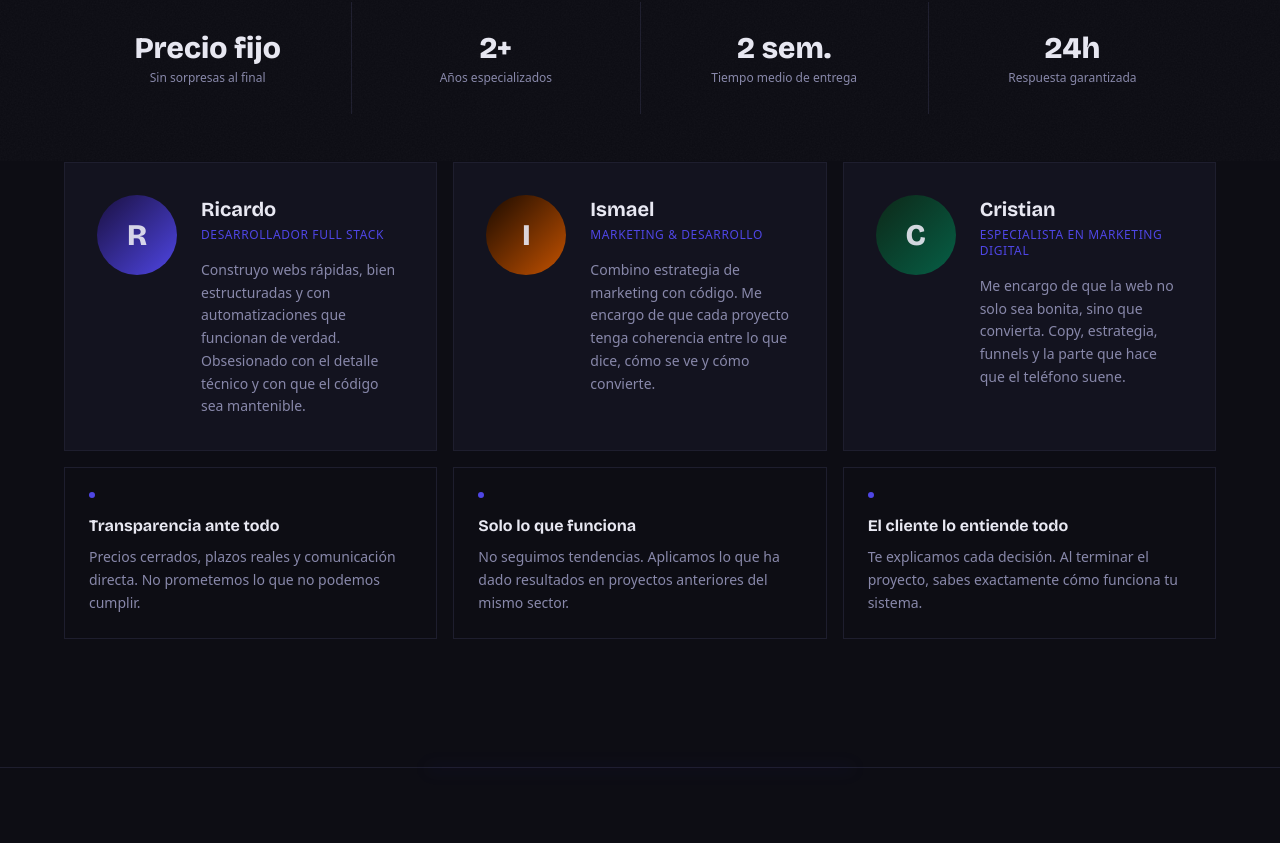
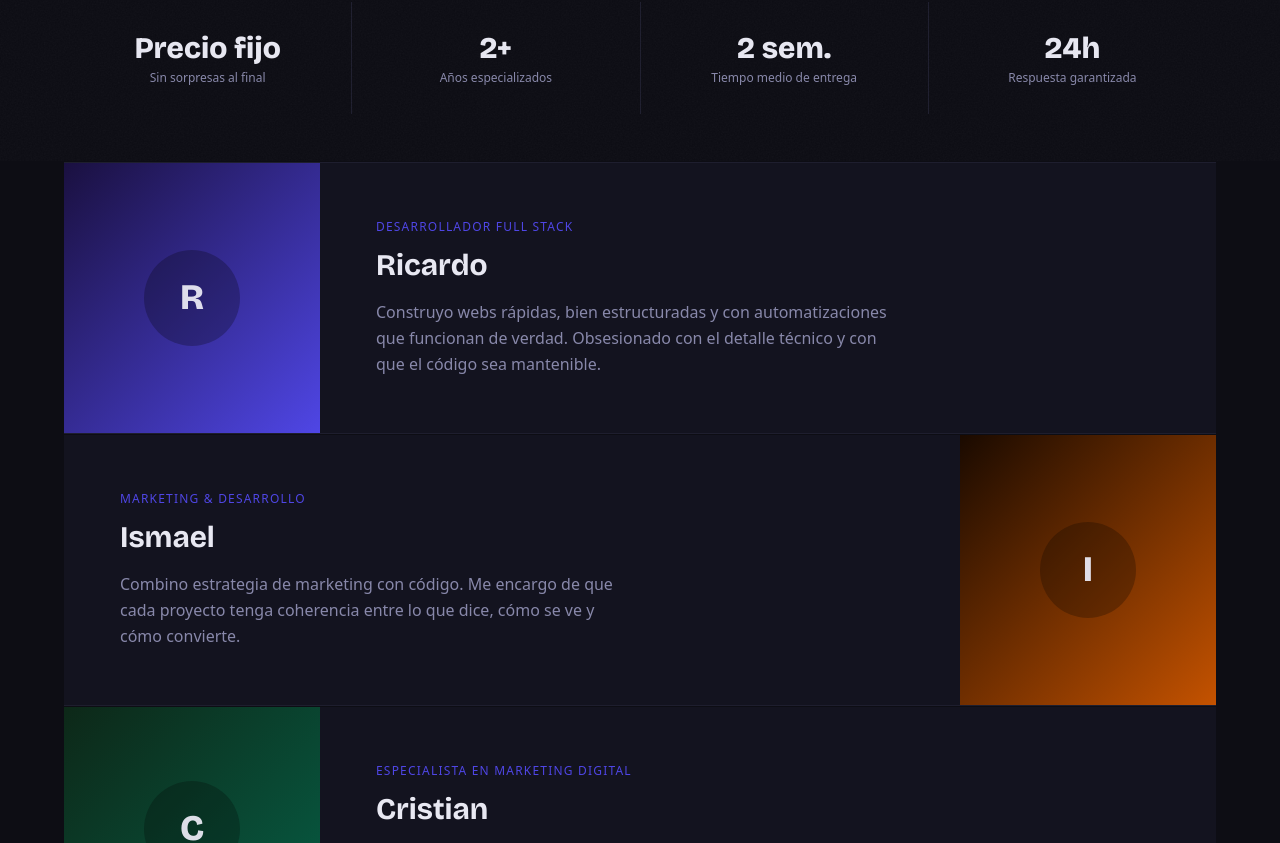
Before and after one commit to Ricardo2325/captiva, a Next.js app: page /nosotros in a window 1280 px wide. Shown: the part 639-1482 px from the top of the page. Built offline with nearby package versions, Linux system fonts and the light colour scheme.

Commit message:
refactor: zig-zag layout for team section in nosotros

```diff
--- a/src/components/About.tsx
+++ b/src/components/About.tsx
@@ -90,54 +90,62 @@ export default function About() {
           ))}
         </motion.div>
 
-        {/* Team */}
-        <div className="grid grid-cols-1 md:grid-cols-3 gap-4">
-          {team.map((person, i) => (
+        {/* Team — zig-zag */}
+        <div className="flex flex-col gap-px" style={{ borderTop: '1px solid #1e1e2e' }}>
+          {team.map((person, i) => {
+            const reverse = i % 2 === 1;
+            return (
               <motion.div
                 key={person.name}
                 initial={{ opacity: 0, y: 32 }}
                 whileInView={{ opacity: 1, y: 0 }}
                 viewport={{ once: true, margin: '-60px' }}
-              transition={{ duration: 0.6, delay: i * 0.12, ease }}
-              whileHover={{ borderColor: '#4f46e5' }}
-              className="flex gap-6 p-8"
-              style={{ backgroundColor: '#13131f', border: '1px solid #1e1e2e' }}
+                transition={{ duration: 0.6, delay: i * 0.1, ease }}
+                className={`flex flex-col md:flex-row gap-0 ${reverse ? 'md:flex-row-reverse' : ''}`}
+                style={{ borderBottom: '1px solid #1e1e2e' }}
               >
-              {/* Avatar */}
-              <div className="flex-shrink-0">
+                {/* Avatar block */}
                 <div
-                  className="w-20 h-20 rounded-full flex items-center justify-center"
+                  className="flex items-center justify-center p-12 md:w-64 flex-shrink-0"
                   style={{ background: person.gradient }}
                 >
+                  <div
+                    className="w-24 h-24 rounded-full flex items-center justify-center"
+                    style={{ background: 'rgba(0,0,0,0.25)' }}
+                  >
                     <span
-                    className="font-display font-extrabold text-3xl"
-                    style={{ color: 'rgba(232,232,242,0.9)' }}
+                      className="font-display font-extrabold text-4xl"
+                      style={{ color: 'rgba(232,232,242,0.95)' }}
                     >
                       {person.initials}
                     </span>
                   </div>
                 </div>
 
-              {/* Info */}
-              <div>
+                {/* Info block */}
+                <div
+                  className="flex-1 flex flex-col justify-center p-10 md:p-14"
+                  style={{ backgroundColor: '#13131f' }}
+                >
+                  <p
+                    className="text-xs tracking-widest uppercase mb-3"
+                    style={{ color: '#4f46e5' }}
+                  >
+                    {person.role}
+                  </p>
                   <h3
-                  className="font-display font-bold text-xl mb-1"
+                    className="font-display font-bold text-3xl mb-4"
                     style={{ color: '#e8e8f2' }}
                   >
                     {person.name}
                   </h3>
-                <p
-                  className="text-xs tracking-wider uppercase mb-4"
-                  style={{ color: '#4f46e5' }}
-                >
-                  {person.role}
-                </p>
-                <p className="text-sm leading-relaxed" style={{ color: '#8888aa' }}>
+                  <p className="text-base leading-relaxed max-w-lg" style={{ color: '#8888aa' }}>
                     {person.bio}
                   </p>
                 </div>
               </motion.div>
-          ))}
+            );
+          })}
         </div>
 
         {/* Values */}
```
Lines whose indentation alone changed are shown as unchanged.
